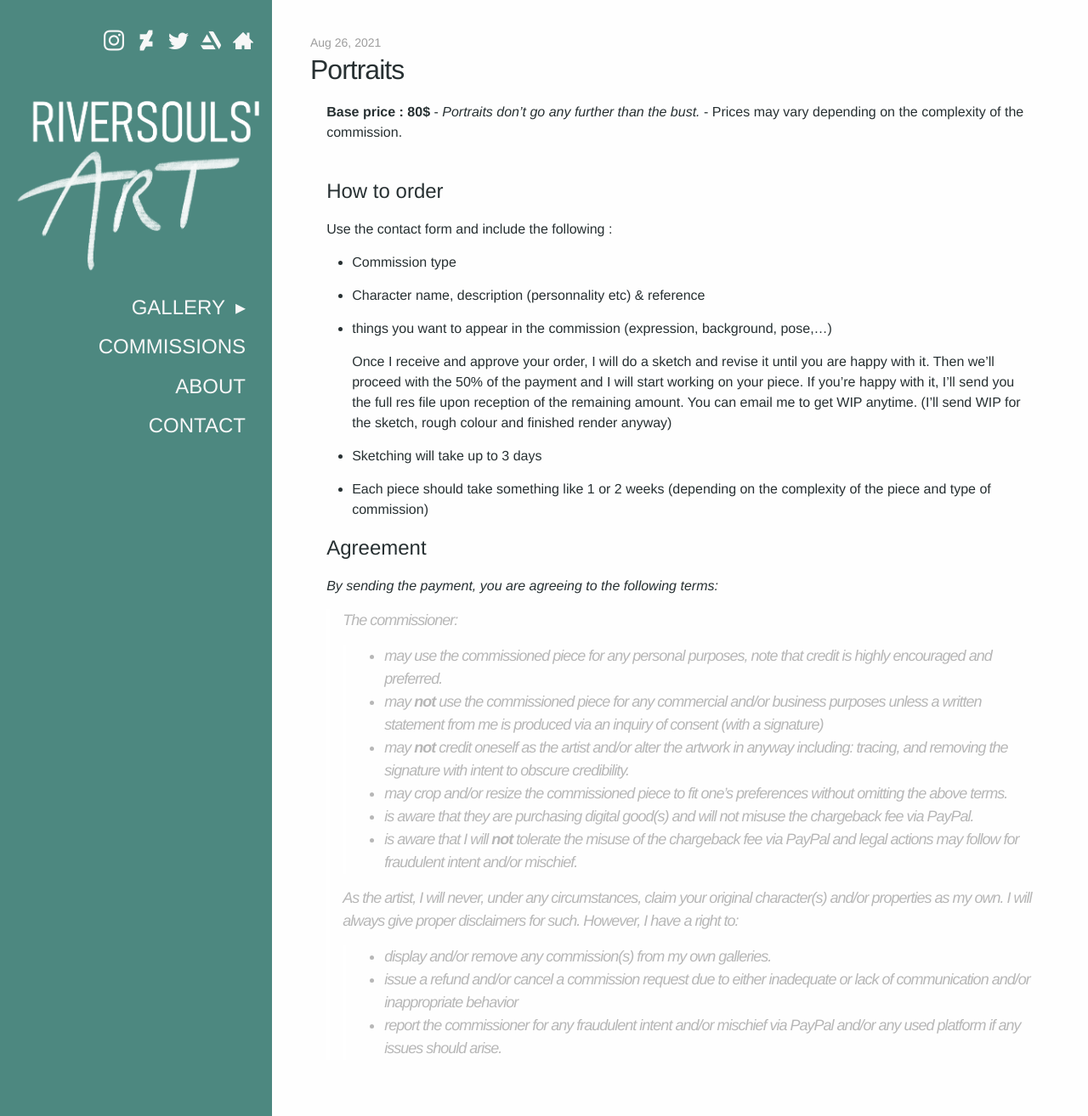
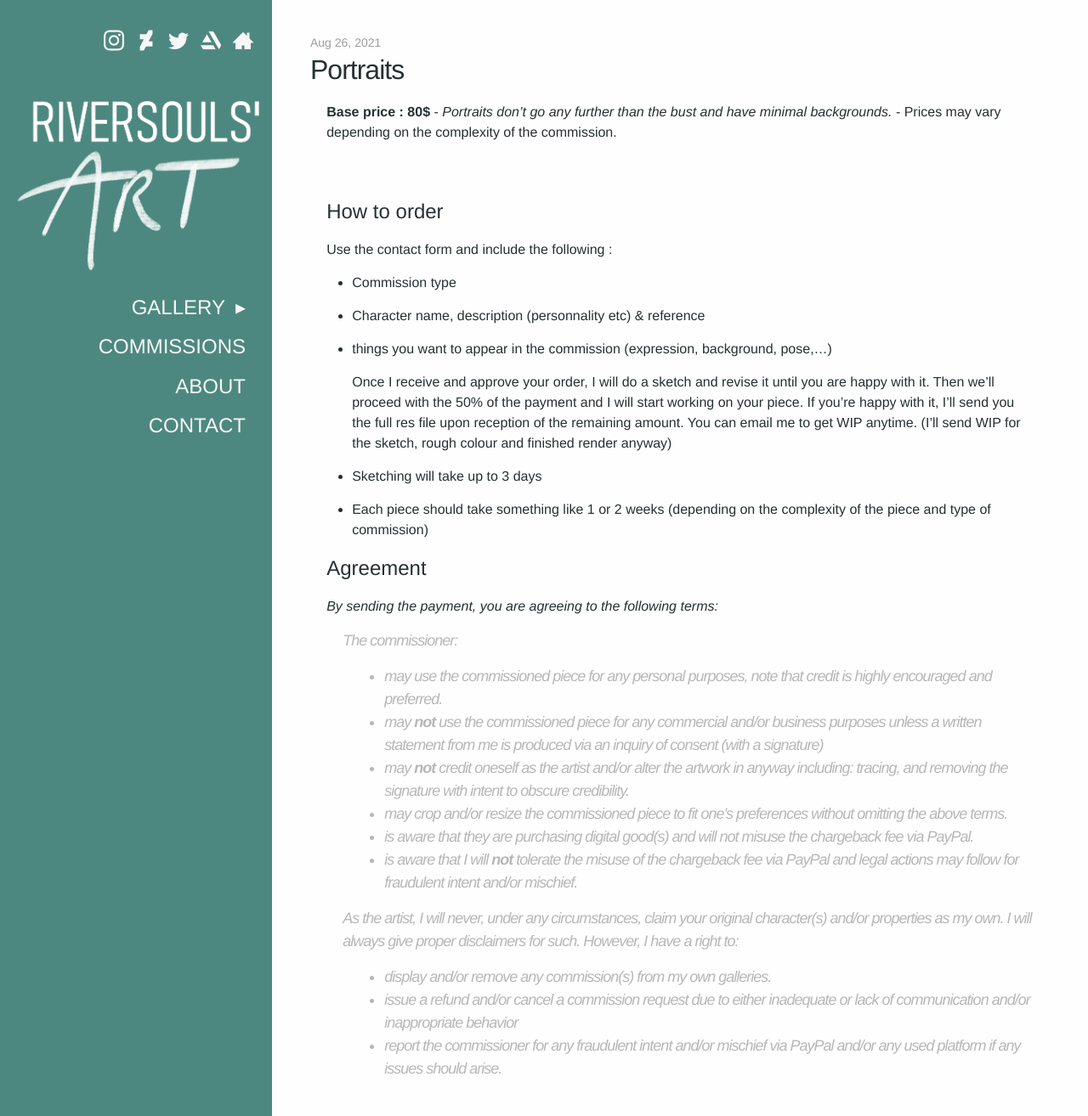
Before and after one commit to estherlenotre/estherlenotre.github.io, a Jekyll site: the page built from _posts/2021-08-26-portraits.md, in a window 1280 px wide. Shown: the whole page at 85% size. Built offline with Jekyll 4.4.1, drawn with Linux system fonts in a browser that asks for light colours; some web fonts are replaced.

Commit message:
Update 2021-08-26-portraits.md

```diff
--- a/_posts/2021-08-26-portraits.md
+++ b/_posts/2021-08-26-portraits.md
@@ -7,7 +7,7 @@ description: Commission prices for portraits
 
 thumbnail: images/posts/port.PNG
 ---
-**Base price : 80$**  -  *Portraits don't go any further than the bust.* - Prices may vary depending on the complexity of the commission. ⠀⠀⠀ ⠀⠀⠀⠀⠀⠀⠀⠀⠀⠀ ⠀⠀⠀⠀⠀⠀  ⠀⠀⠀⠀ ⠀⠀⠀⠀ ⠀⠀⠀⠀⠀⠀⠀⠀⠀⠀⠀⠀ ⠀⠀⠀⠀⠀⠀⠀ ⠀⠀⠀⠀⠀⠀⠀⠀⠀  ⠀⠀⠀⠀⠀ ⠀⠀⠀⠀⠀⠀⠀⠀ ⠀⠀⠀⠀⠀⠀ ⠀⠀⠀⠀  ⠀⠀⠀⠀⠀⠀⠀⠀⠀⠀ ⠀⠀⠀ ⠀⠀⠀⠀⠀ ⠀⠀⠀⠀⠀⠀⠀⠀⠀⠀⠀⠀⠀⠀
+**Base price : 80$**  -  *Portraits don't go any further than the bust and have minimal backgrounds.* - Prices may vary depending on the complexity of the commission. ⠀⠀⠀ ⠀⠀⠀⠀⠀⠀⠀⠀⠀⠀ ⠀⠀⠀⠀⠀⠀  ⠀⠀⠀⠀ ⠀⠀⠀⠀ ⠀⠀⠀⠀⠀⠀⠀⠀⠀⠀⠀⠀ ⠀⠀⠀⠀⠀⠀⠀ ⠀⠀⠀⠀⠀⠀⠀⠀⠀  ⠀⠀⠀⠀⠀ ⠀⠀⠀⠀⠀⠀⠀⠀ ⠀⠀⠀⠀⠀⠀ ⠀⠀⠀⠀  ⠀⠀⠀⠀⠀⠀⠀⠀⠀⠀ ⠀⠀⠀ ⠀⠀⠀⠀⠀ ⠀⠀⠀⠀⠀⠀⠀⠀⠀⠀⠀⠀⠀⠀
 
 ## How to order
 
```
